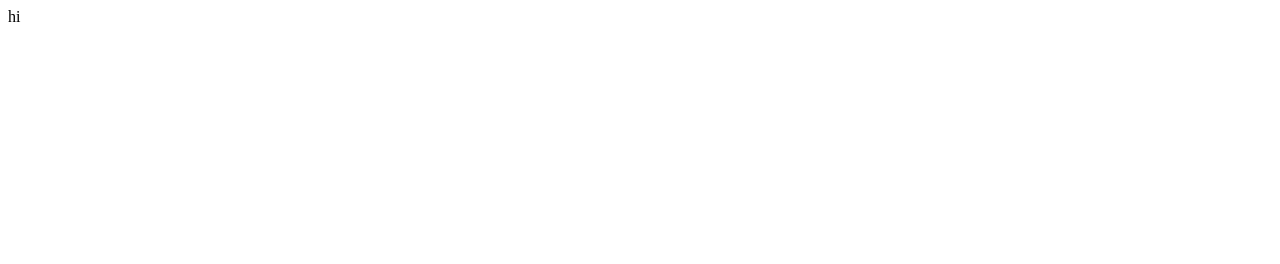
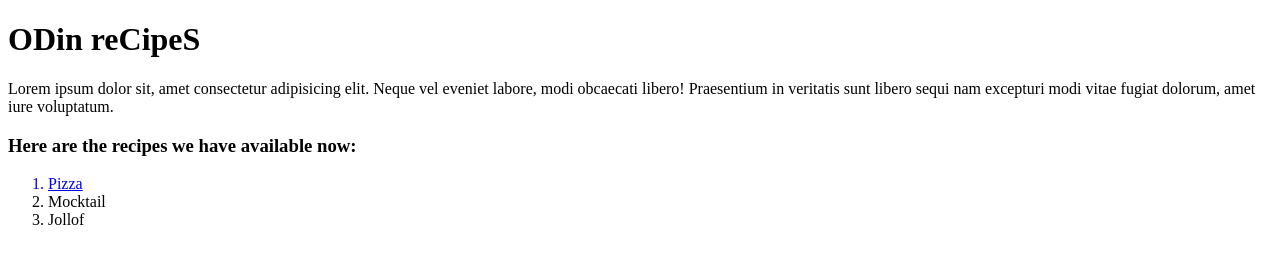
Before and after one commit to JuliaOse/recip, a plain HTML site: page index.html in a window 1280 px wide. Drawn offline with Linux system fonts and the light colour scheme.

Commit message:
building recipes

```diff
--- a/index.html
+++ b/index.html
@@ -3,9 +3,21 @@
   <head>
     <meta charset="UTF-8" />
     <meta name="viewport" content="width=device-width, initial-scale=1.0" />
-    <title>Document</title>
+    <title>Recipes</title>
   </head>
   <body>
-    hi
+    <h1>ODin reCipeS</h1>
+    <p>
+      Lorem ipsum dolor sit, amet consectetur adipisicing elit. Neque vel
+      eveniet labore, modi obcaecati libero! Praesentium in veritatis sunt
+      libero sequi nam excepturi modi vitae fugiat dolorum, amet iure
+      voluptatum.
+    </p>
+    <h3>Here are the recipes we have available now:</h3>
+    <ol>
+      <a href="recipes/pizza.html"><li>Pizza</li></a>
+      <li>Mocktail</li>
+      <li>Jollof</li>
+    </ol>
   </body>
 </html>
```
Also changed, not shown: recipes/pizza.html (added, +2 -0 lines).
